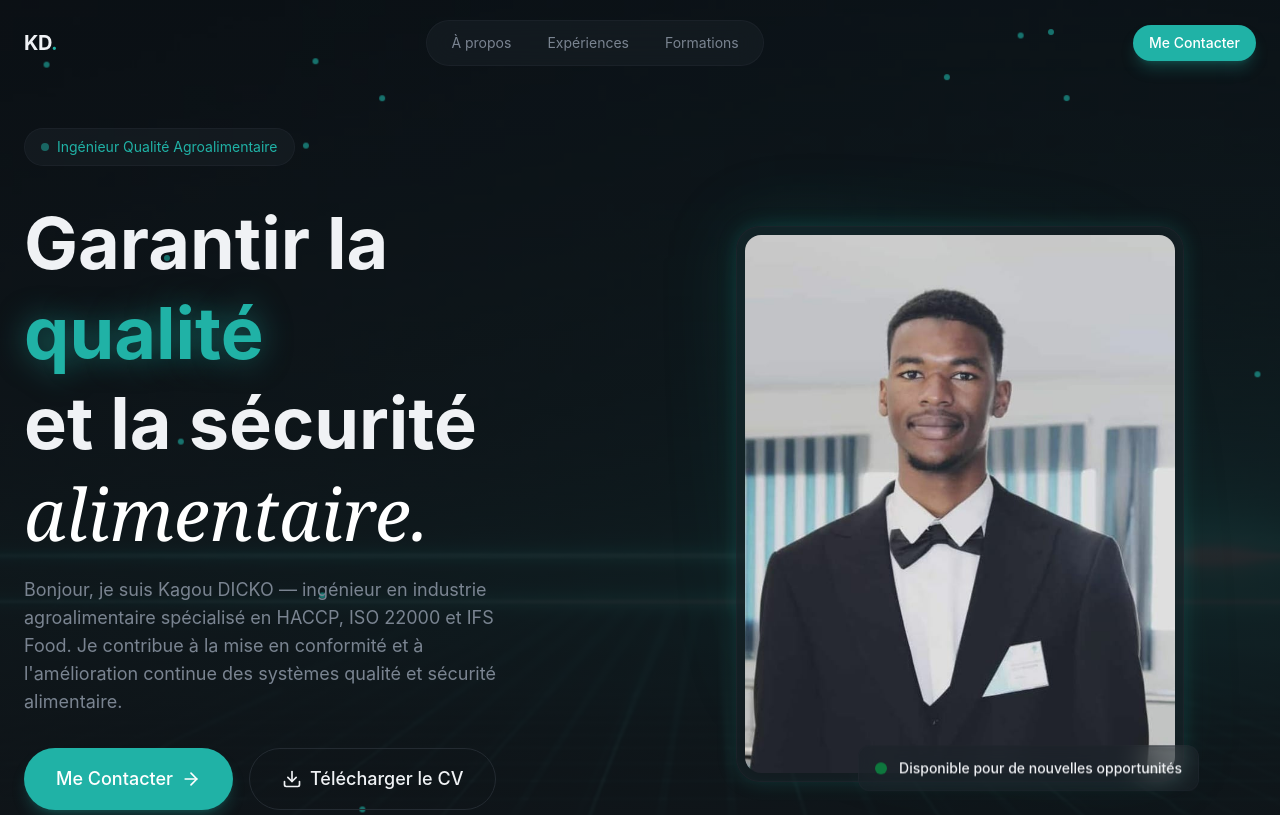
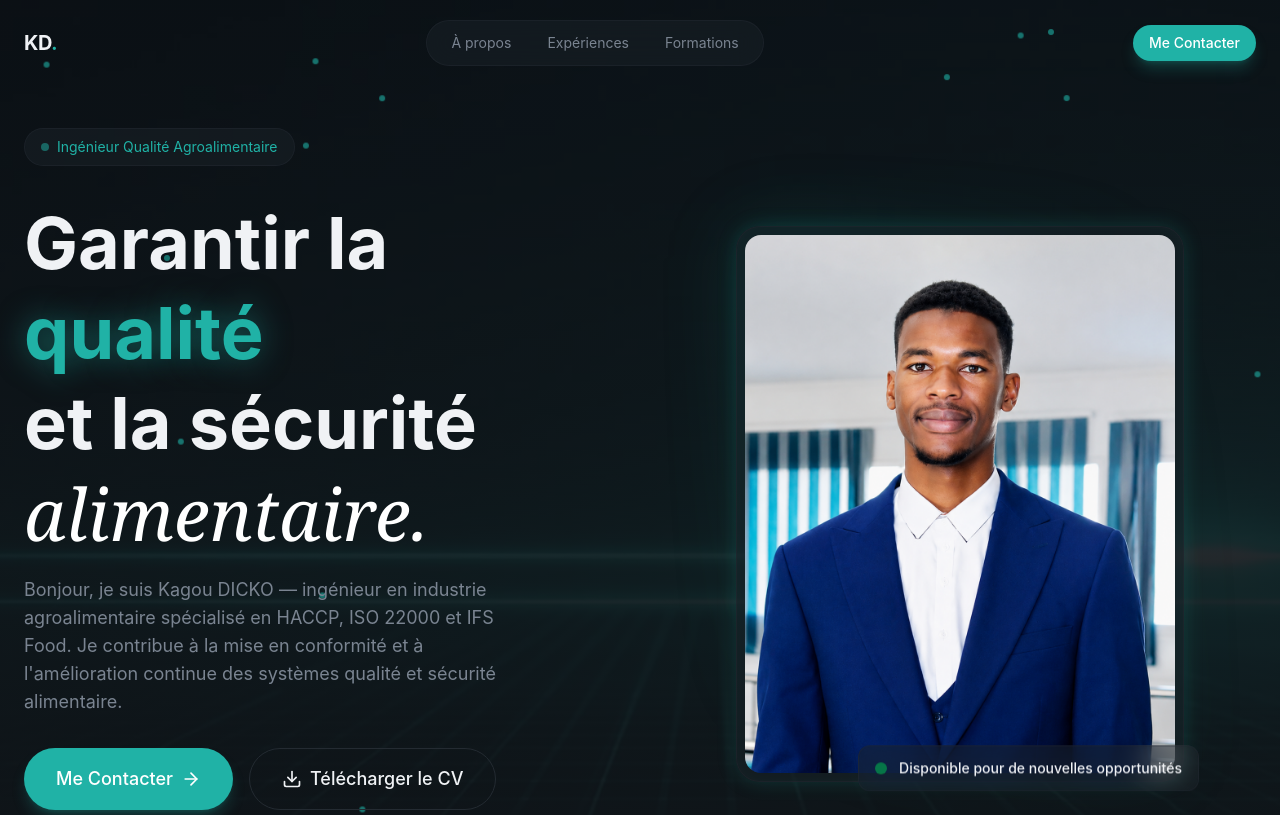
Before and after one commit to Mariam123-Git/PortfolioKagou, a React (Vite) app: page / in a window 1280 px wide. Shown: the top 815 px of the page. Built offline with nearby package versions, Linux system fonts and the light colour scheme.

Commit message:
Deploy added

```diff
--- a/src/sections/Hero.jsx
+++ b/src/sections/Hero.jsx
@@ -144,7 +144,7 @@ export const Hero = () => {
               />
               <div className="relative glass rounded-3xl p-2 glow-border">
                 <img
-                  src="/profile.jpeg"
+                  src="/profile-photo2.png"
                   alt="Kagou DICKO"
                   className="w-full aspect-[4/5] object-cover rounded-2xl"
                 />
```
Also changed, not shown: public/profile-photo2.png (added), public/profile.jpeg (deleted).
